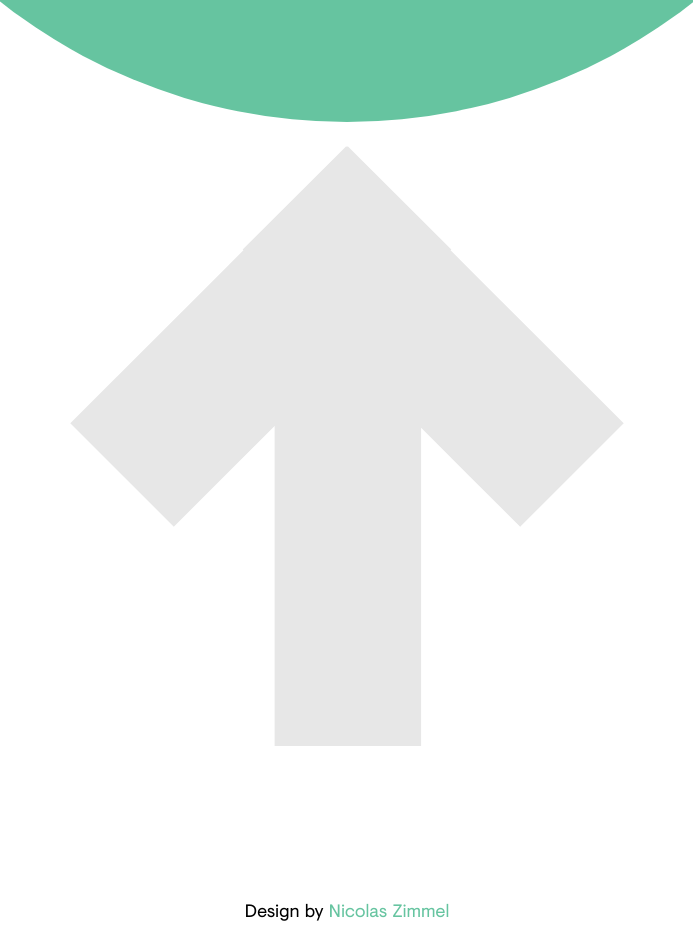
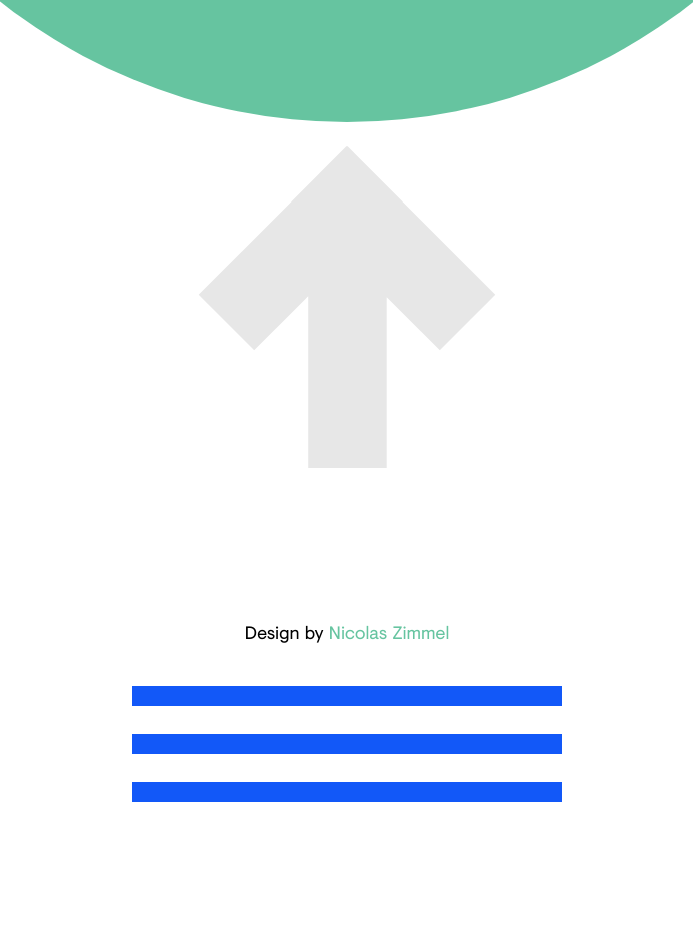
Before and after one commit to lukaszklis/homepage, a website: page app/index.html in a window 1280 px wide. Shown: the part 3255-4198 px from the top of the page, without its empty margins (293-986 px from the left). After the commit the page ends 4057 px from the top, so only its background shows below. Drawn offline with nearby package versions, Linux system fonts and the light colour scheme.

Commit message:
:bug: Fix max-width for arrow decoration

```diff
--- a/app/styles/_components.decoration.css
+++ b/app/styles/_components.decoration.css
@@ -29,6 +29,7 @@
 .c-decoration--bottom .c-decoration__item--arrow {
   align-self: center;
   margin: 1.5rem 0 9.625rem;
+  max-width: 18.75rem;
   width: 50%;
 }
 
```
